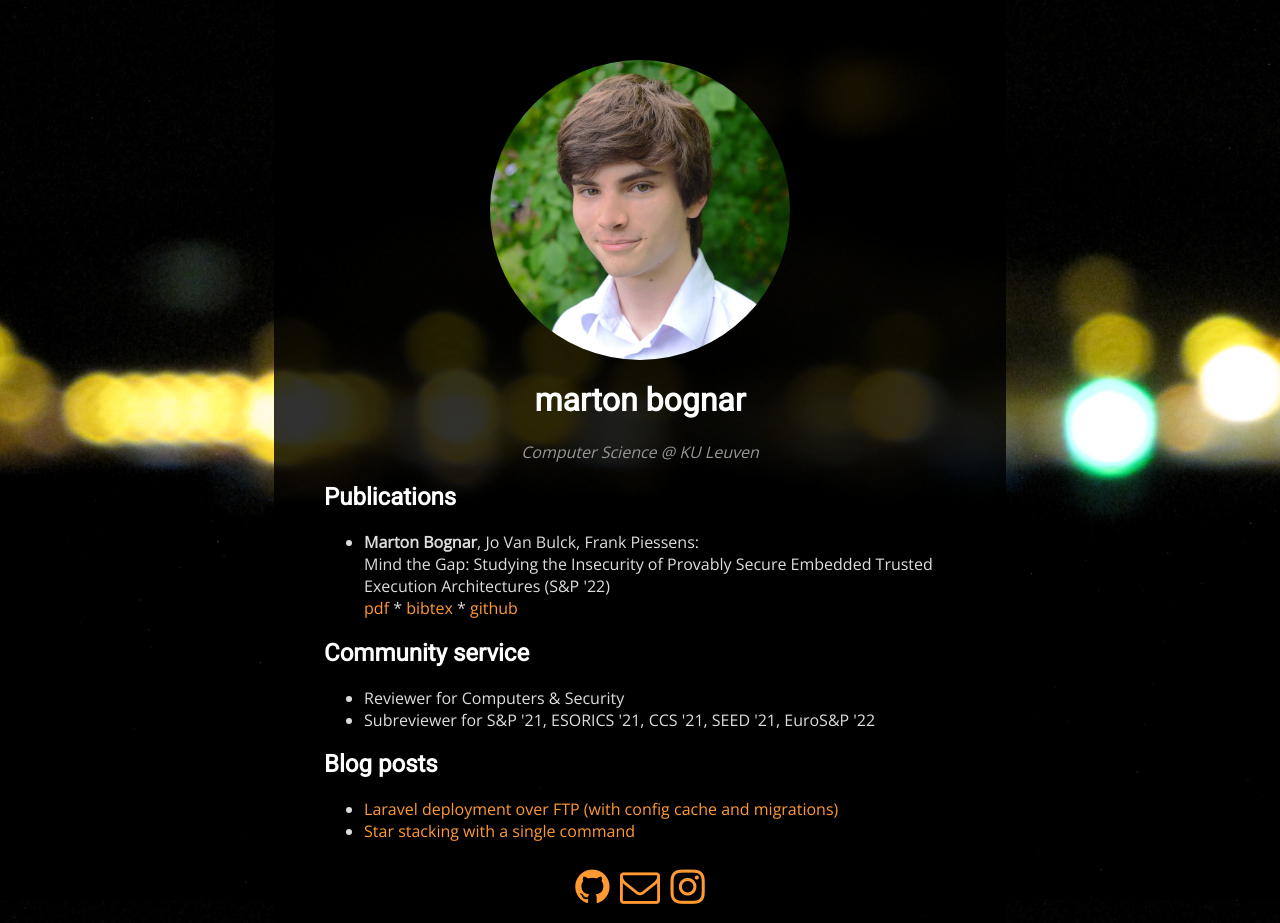
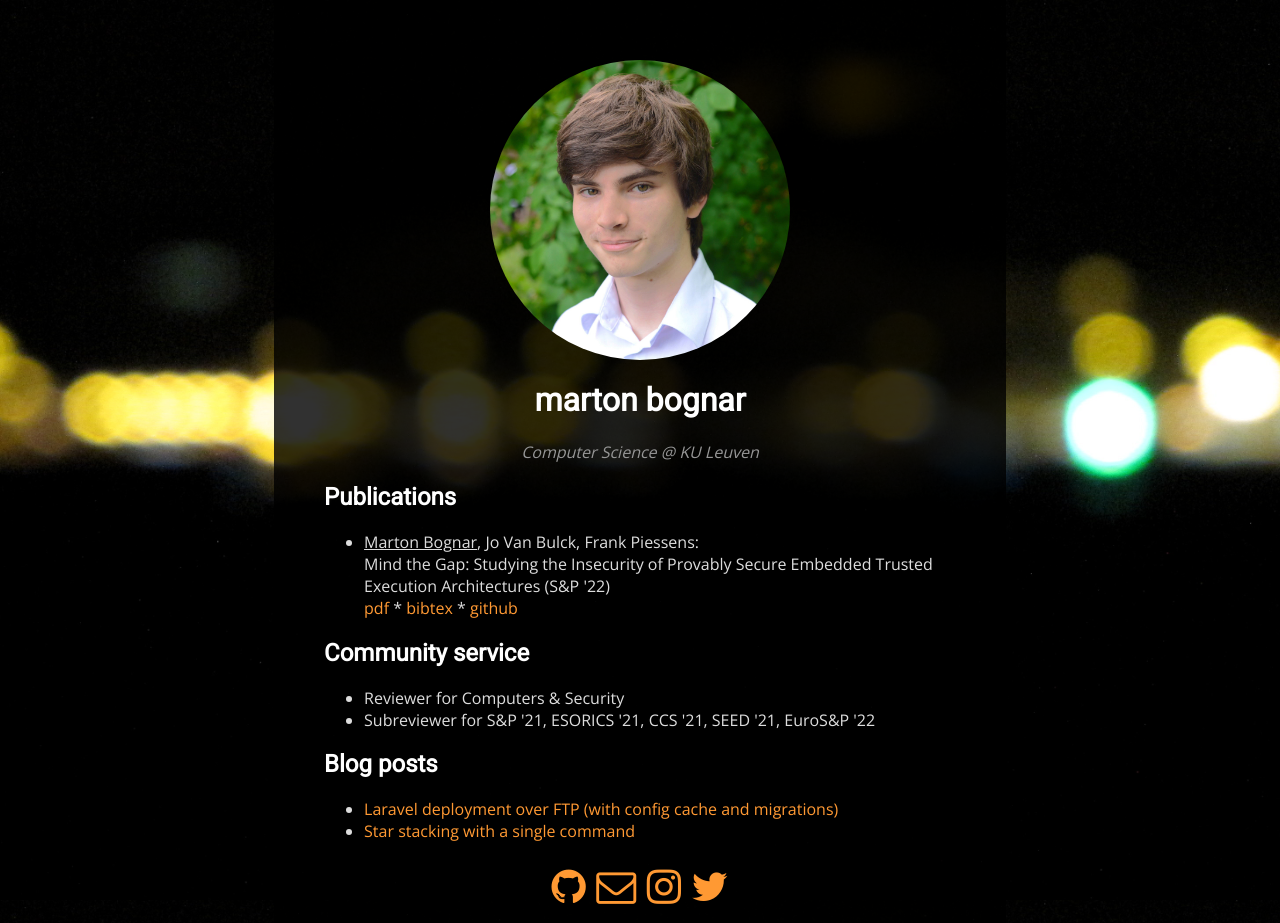
Before and after one commit to martonbognar/martonbognar.github.io, a Jekyll site: the page built from index.html, in a window 1280 px wide. Built offline with Jekyll 4.4.1, drawn with Linux system fonts in a browser that asks for light colours.

Commit message:
Minor changes

```diff
--- a/index.html
+++ b/index.html
@@ -7,7 +7,7 @@ layout: default
 <p>Computer Science @ KU Leuven</p>
 <h2>Publications</h2>
 <ul>
-  <li><b>Marton Bognar</b>, Jo Van Bulck, Frank Piessens:
+  <li><u>Marton Bognar</u>, Jo Van Bulck, Frank Piessens:
     <br>
     Mind the Gap: Studying the Insecurity of Provably Secure Embedded Trusted Execution Architectures (S&P '22)
     <br>
@@ -32,7 +32,8 @@ layout: default
 <div id='contact-icons'>
   <ul>
     <li><a target='_blank' href='https://github.com/martonbognar'><i class='fa fa-github'></i></a></li>
-    <li><a target='_blank' href='mailto:martonbognar@sch.bme.hu'><i class='fa fa-envelope-o'></i></a></li>
+    <li><a target='_blank' href='mailto:marton.bognar@kuleuven.be'><i class='fa fa-envelope-o'></i></a></li>
     <li><a target='_blank' href='https://instagram.com/martonbognar'><i class='fa fa-instagram'></i></a></li>
+    <li><a target='_blank' href='https://twitter.com/martonbognar'><i class='fa fa-twitter'></i></a></li>
   </ul>
 </div>
```
